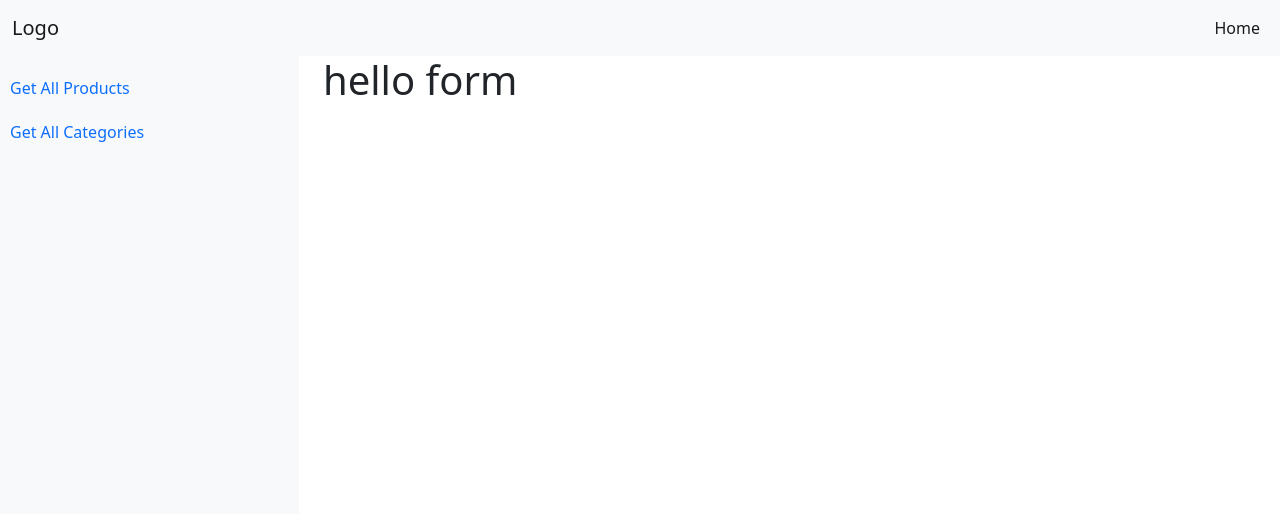
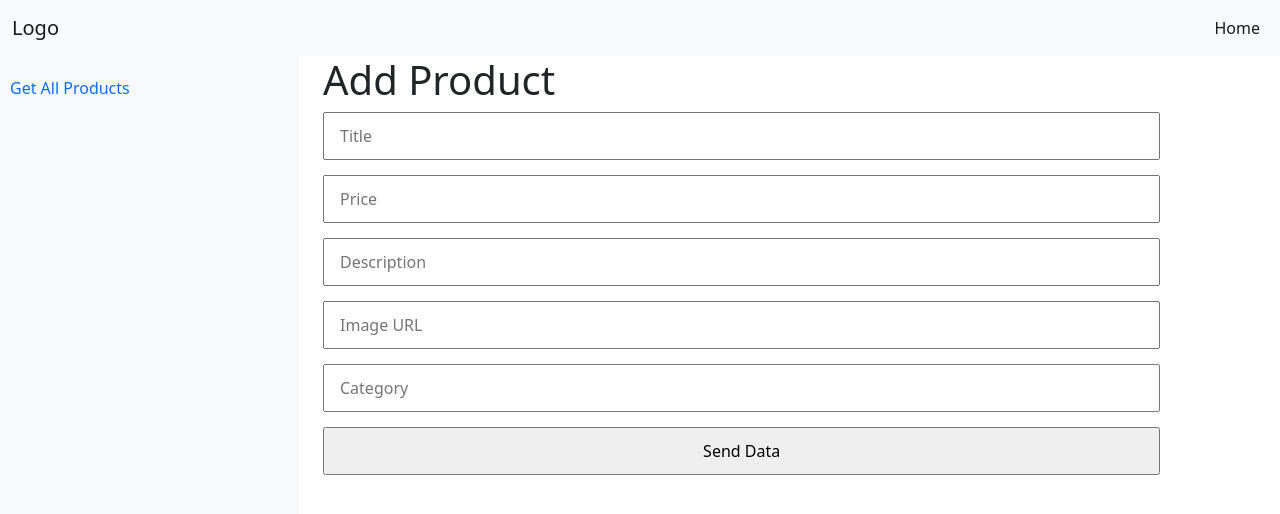
Before and after one commit to mohamedCleanCode/Learn-React, a React (Create React App) app in the folder session-6/: page /products/add in a window 1280 px wide. Shown: the top 514 px of the page. Built offline with nearby package versions, Linux system fonts and the light colour scheme.

Commit message:
end project

```diff
--- a/session-6/src/App.css
+++ b/session-6/src/App.css
@@ -9,3 +9,10 @@
 .sidebar ul li {
   padding: 10px 0 10px 10px;
 }
+.add-product input,
+.edit-product input {
+  display: block;
+  width: 100%;
+  margin-bottom: 15px;
+  padding: 10px 15px;
+}
--- a/session-6/src/App.js
+++ b/session-6/src/App.js
@@ -4,6 +4,7 @@ import Navbar from "./components/Navbar";
 import ProductDetails from "./components/ProductDetails";
 import Sidebar from "./components/Sidebar";
 import AddProduct from "./pages/AddProduct";
+import EditProduct from "./pages/EditProduct";
 import Home from "./pages/Home";
 import Products from "./pages/Products";
 
@@ -21,6 +22,7 @@ function App() {
             <Route path="/products" element={<Products />} />
             <Route path="/products/:id" element={<ProductDetails />} />
             <Route path="/products/add" element={<AddProduct />} />
+            <Route path="/products/edit/:id" element={<EditProduct />} />
           </Routes>
         </div>
       </div>
--- a/session-6/src/components/ProductDetails.js
+++ b/session-6/src/components/ProductDetails.js
@@ -16,7 +16,7 @@ export default function ProductDetails() {
       <h2>{product.title}</h2>
       <p>{product.description}</p>
       <p>Price:{product.price}$</p>
-      {product.images && <img src={product.images[0]} alt={product.title} />}
+      {product && <img src={product.image} alt={product.title} />}
     </div>
   );
 }
--- a/session-6/src/components/Sidebar.js
+++ b/session-6/src/components/Sidebar.js
@@ -7,9 +7,6 @@ export default function Sidebar() {
         <li>
           <Link to="/products">Get All Products</Link>
         </li>
-        <li>
-          <Link to="/products/categories">Get All Categories</Link>
-        </li>
       </ul>
     </div>
   );
--- a/session-6/src/pages/AddProduct.js
+++ b/session-6/src/pages/AddProduct.js
@@ -1,4 +1,36 @@
+import { useNavigate } from "react-router-dom";
+
 function AddProduct() {
-  return <h1>hello form</h1>;
+  const navigate = useNavigate();
+  const sendData = (e) => {
+    e.preventDefault();
+    const formData = new FormData(e.target);
+    const data = Object.fromEntries(formData);
+    fetch("http://localhost:5000/products", {
+      method: "POST",
+      headers: {
+        "Content-Type": "application/json",
+      },
+      body: JSON.stringify(data),
+    })
+      .then((res) => res.json())
+      .then((data) => {
+        navigate("/products");
+      })
+      .catch((err) => console.log(err));
+  };
+  return (
+    <div className="add-product">
+      <h1>Add Product</h1>
+      <form onSubmit={sendData}>
+        <input type="text" placeholder="Title" name="title" required />
+        <input type="text" placeholder="Price" name="price" />
+        <input type="text" placeholder="Description" name="description" />
+        <input type="text" placeholder="Image URL" name="image" />
+        <input type="text" placeholder="Category" name="category" />
+        <input type="submit" value="Send Data" />
+      </form>
+    </div>
+  );
 }
 export default AddProduct;
--- /dev/null
+++ b/session-6/src/pages/EditProduct.js
@@ -0,0 +1,70 @@
+import { useEffect, useState } from "react";
+import { useNavigate, useParams } from "react-router-dom";
+
+function EditProduct() {
+  const [product, setProduct] = useState({});
+  const params = useParams();
+  const navigate = useNavigate();
+  useEffect(() => {
+    fetch(`http://localhost:5000/products/${params.id}`)
+      .then((res) => res.json())
+      .then((data) => setProduct(data));
+  }, []);
+  const clearValue = (e) => {
+    setProduct({
+      title: e.target.value,
+      price: e.target.value,
+      description: e.target.value,
+      image: e.target.value,
+      category: e.target.value,
+    });
+  };
+  const sendData = (e) => {
+    e.preventDefault();
+    const formData = new FormData(e.target);
+    const data = Object.fromEntries(formData);
+    fetch(`http://localhost:5000/products/${params.id}`, {
+      method: "PUT",
+      headers: {
+        "Content-Type": "application/json",
+      },
+      body: JSON.stringify(data),
+    })
+      .then((res) => res.json())
+      .then((data) => navigate("/products"));
+  };
+  return (
+    <div className="edit-product">
+      <h1>Edit Product {params.id}</h1>
+      <form onSubmit={sendData}>
+        <input
+          type="text"
+          name="title"
+          placeholder="Title"
+          value={product && product.description}
+        />
+        <input type="text" name="price" value={product && product.price} />
+        <input
+          type="text"
+          placeholder="Description"
+          name="description"
+          value={product && product.description}
+        />
+        <input
+          type="text"
+          placeholder="Image URL"
+          name="image"
+          value={product && product.image}
+        />
+        <input
+          type="text"
+          placeholder="Category"
+          name="category"
+          value={product && product.category}
+        />
+        <input type="submit" value="Send Data" />
+      </form>
+    </div>
+  );
+}
+export default EditProduct;
--- a/session-6/src/pages/Products.js
+++ b/session-6/src/pages/Products.js
@@ -1,5 +1,9 @@
 import { useEffect, useState } from "react";
 import { Link } from "react-router-dom";
+import Swal from "sweetalert2";
+import withReactContent from "sweetalert2-react-content";
+
+const MySwal = withReactContent(Swal);
 
 export default function Products() {
   const [products, setProducts] = useState([]);
@@ -13,12 +17,19 @@ export default function Products() {
       .then((res) => res.json())
       .then((data) => setProducts(data));
   };
-  const deleteProduct = (id) => {
-    fetch(`http://localhost:5000/products/${id}`, {
-      method: "DELETE",
-    })
-      .then((res) => res.json())
-      .then((data) => getAllProducts());
+  const deleteProduct = (pro) => {
+    MySwal.fire({
+      title: `Are you sure delete ${pro.title}`,
+      showCancelButton: true,
+    }).then((res) => {
+      if (res.isConfirmed) {
+        fetch(`http://localhost:5000/products/${pro.id}`, {
+          method: "DELETE",
+        })
+          .then((res) => res.json())
+          .then((data) => getAllProducts());
+      }
+    });
   };
 
   let tr = products.map((pro) => {
@@ -31,11 +42,10 @@ export default function Products() {
           <Link to={`/products/${pro.id}`} className="btn btn-info">
             View
           </Link>
-          <button className="btn btn-primary">Edit</button>
-          <button
-            className="btn btn-danger"
-            onClick={() => deleteProduct(pro.id)}
-          >
+          <Link to={`/products/edit/${pro.id}`} className="btn btn-primary">
+            Edit
+          </Link>
+          <button className="btn btn-danger" onClick={() => deleteProduct(pro)}>
             Delete
           </button>
         </td>
```
